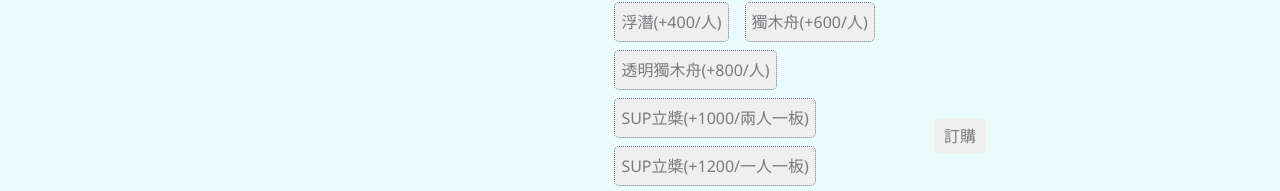
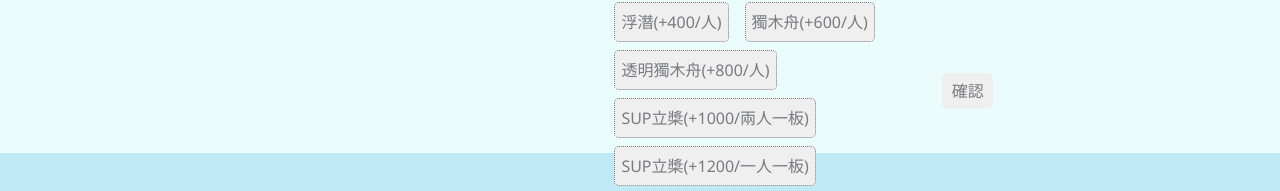
Before and after one commit to zawarudoooooooo/2024-01-22-XiaoLiuqiu-Frontend, a Vue app: page /DoubleBooking in a window 1280 px wide. Shown: the part 527-718 px from the top of the page. Built offline with nearby package versions, Linux system fonts and the light colour scheme.

Commit message:
content vh change

```diff
--- a/package.json
+++ b/package.json
@@ -10,6 +10,7 @@
   "dependencies": {
     "axios": "^1.6.5",
     "axois": "^0.0.1-security",
+    "image-conversion": "^2.1.1",
     "pinia": "^2.1.7",
     "sass": "^1.69.5",
     "sweetalert": "^2.1.2",
--- a/src/views/FrontEnd/FrontAbout.vue
+++ b/src/views/FrontEnd/FrontAbout.vue
@@ -83,7 +83,7 @@ export default{
 <style lang="scss" scoped>
     .content{
         width: 80vw;
-        height: 130vh;
+        height: 127vh;
         margin: auto;
         margin-top: 4vmin;
         .title{
--- a/src/views/FrontEnd/FrontBooking/DoubleBooking.vue
+++ b/src/views/FrontEnd/FrontBooking/DoubleBooking.vue
@@ -88,7 +88,7 @@ export default{
                     <button type="button" @click="clicked10()" :class="{check10:ischecked10}">SUP立槳(+1000/兩人一板)</button>
                     <button type="button" @click="clicked11()" :class="{check11:ischecked11}">SUP立槳(+1200/一人一板)</button>
                 </div>
-                <button type="button" id="buyBtn">訂購</button>
+                <button type="button" id="buyBtn">確認</button>
             </div>
         </div>
     </div>
@@ -98,7 +98,7 @@ export default{
 <style lang="scss" scoped>
     .content{
         width: 90vw;
-        height: 70vh;
+        height: 65vh;
         margin: auto;
         margin-top: 6vmin;
         .check{
@@ -222,8 +222,8 @@ export default{
             border-radius: 5px;
             color: #797A7E;
             position: absolute;
-            right: 5%;
-            bottom: 7%;
+            right: 4%;
+            bottom: 15%;
             &:hover{
                 background-color: #797A7E;
                 color: white;
--- a/src/views/FrontEnd/FrontBooking/FamilyBooking.vue
+++ b/src/views/FrontEnd/FrontBooking/FamilyBooking.vue
@@ -91,7 +91,7 @@ export default{
                     <button type="button" @click="clicked10()" :class="{check10:ischecked10}">SUP立槳(+1000/兩人一板)</button>
                     <button type="button" @click="clicked11()" :class="{check11:ischecked11}">SUP立槳(+1200/一人一板)</button>
                 </div>
-                <button type="button" id="buyBtn" @click="booking()">訂購</button>
+                <button type="button" id="buyBtn" @click="booking()">確認</button>
             </div>
         </div>
     </div>
@@ -101,7 +101,7 @@ export default{
 <style lang="scss" scoped>
     .content{
         width: 90vw;
-        height: 70vh;
+        height: 65vh;
         margin: auto;
         margin-top: 6vmin;
         .check{
@@ -233,8 +233,8 @@ export default{
             border-radius: 5px;
             color: #797A7E;
             position: absolute;
-            right: 5%;
-            bottom: 7%;
+            right: 4%;
+            bottom: 15%;
             &:hover{
                 background-color: #797A7E;
                 color: white;
--- a/src/views/FrontEnd/FrontBooking/SimpleDoubleBooking.vue
+++ b/src/views/FrontEnd/FrontBooking/SimpleDoubleBooking.vue
@@ -88,7 +88,7 @@ export default{
                     <button type="button" @click="clicked10()" :class="{check10:ischecked10}">SUP立槳(+1000/兩人一板)</button>
                     <button type="button" @click="clicked11()" :class="{check11:ischecked11}">SUP立槳(+1200/一人一板)</button>
                 </div>
-                <button type="button" id="buyBtn">訂購</button>
+                <button type="button" id="buyBtn">確認</button>
             </div>
         </div>
     </div>
@@ -98,7 +98,7 @@ export default{
 <style lang="scss" scoped>
     .content{
         width: 90vw;
-        height: 70vh;
+        height: 65vh;
         margin: auto;
         margin-top: 6vmin;
         .check{
@@ -223,8 +223,8 @@ export default{
             border-radius: 5px;
             color: #797A7E;
             position: absolute;
-            right: 5%;
-            bottom: 7%;
+            right: 4%;
+            bottom: 15%;
             &:hover{
                 background-color: #797A7E;
                 color: white;
```
Also changed, not shown: 1 other file (tests, documents, lock files or other folders).
